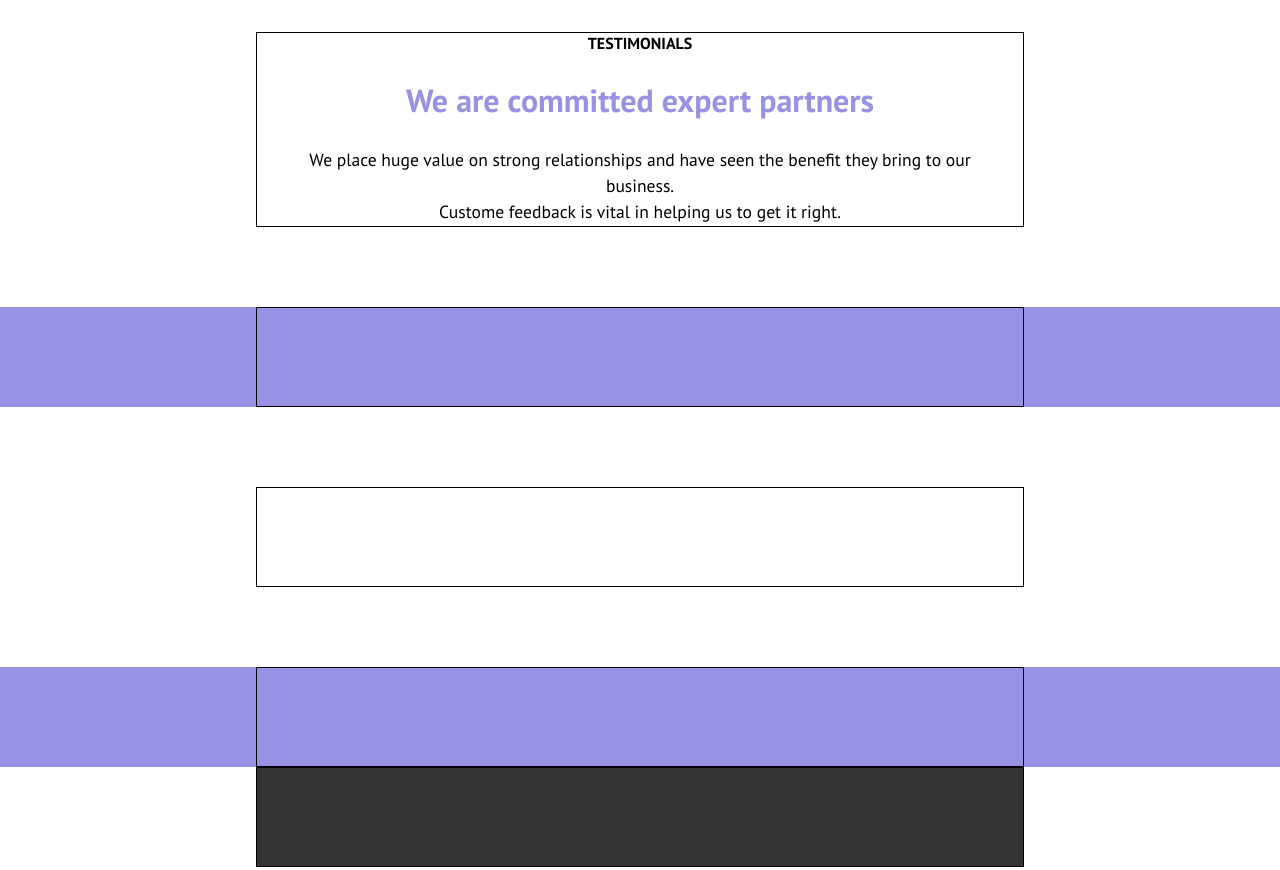
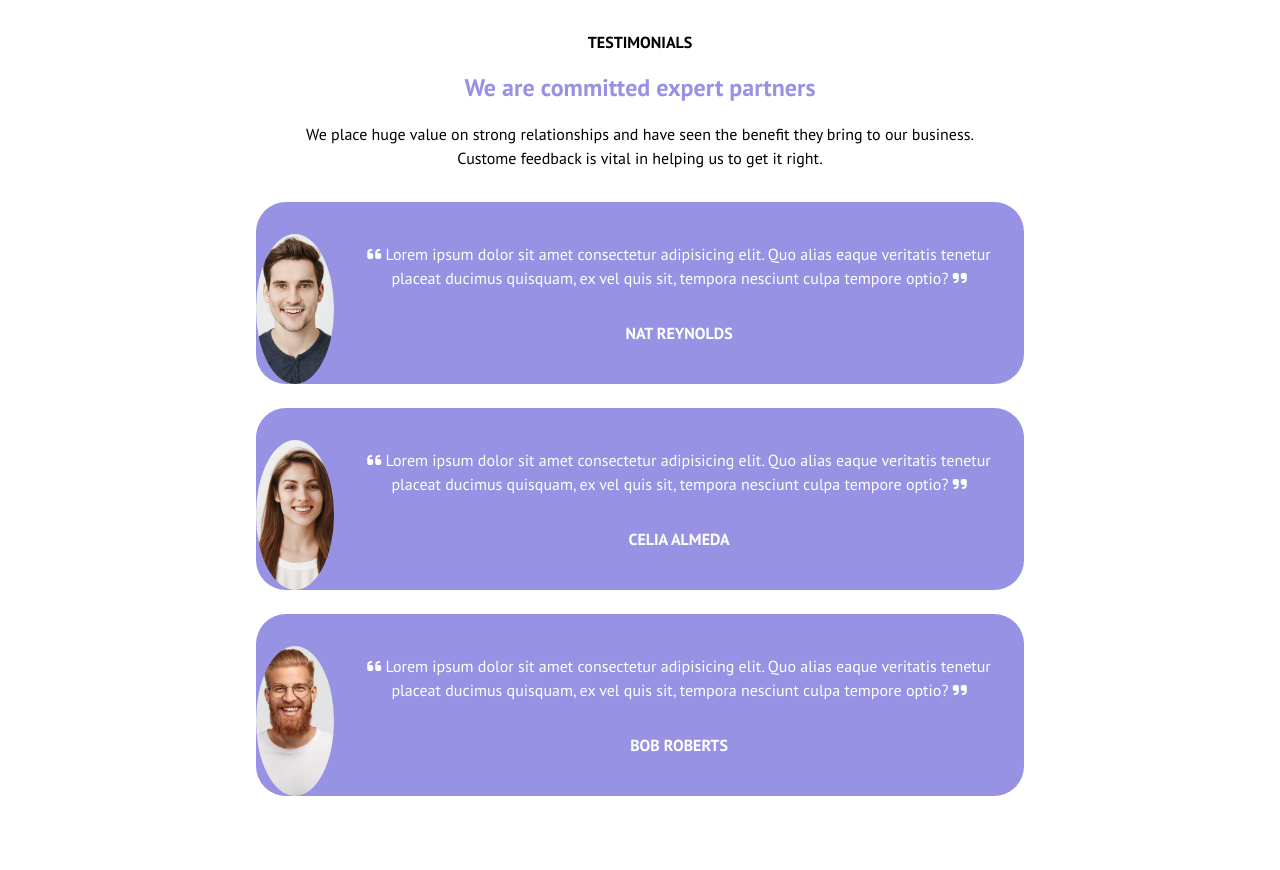
Before and after one commit to colopisalvatore/htmlcss-responsive-layout, a plain HTML site: page index.html in a window 1280 px wide. Shown: the part 3380-4250 px from the top of the page. Drawn offline with Linux system fonts and the light colour scheme.

Commit message:
add testimonials

```diff
--- a/css/style.css
+++ b/css/style.css
@@ -158,6 +158,9 @@ header{
 }
 
 /* TESTIMONIAL SECTION */
+#testimonials{
+    padding: 0 2rem;
+}
 .t-text{
     flex-direction: column;
     justify-content: space-evenly;
@@ -167,12 +170,37 @@ header{
 .t-text h2{
     color: var(--purple);
     margin: 0.80em 0;
-    font-size: 2em;
 }
 .t-text p{
-    font-size: 1.1em;
+    padding-bottom: 2rem;
+
+}
+.testimonials .card{
+    background-color: var(--purple);
+    color: var(--white);
+    border-radius: 30px;
+}
+.testimonials .card h4{
+    text-transform: uppercase;
+}
+.avatar {
+    /* Rounded border */
+    position: relative;
+    border-radius: 50%;
+    height: 150px;
+    width: 150px;
+    margin-top: 2em;
 }
 
+.avatar .avatar-image {
+    height: 100%;
+    width: 100%;
+    object-fit: cover;
+    border-radius: 50%;
+}
+.card h4{
+    margin-top: 1.5rem;
+}
 
 
 /* FOOTER */
--- a/index.html
+++ b/index.html
@@ -101,12 +101,39 @@
             </div>
         </section>
         <section id="testimonials" class="sec-spacing" >
-            <div class="container debug">
+            <div class="container">
                 <div class="testimonials flex align-center">
                     <div class="c-text t-text d-flex">
-                    <h4>TESTIMONIALS</h4>
-                    <h2>We are committed expert partners</h2>
-                    <p class="line-h">We place huge value on strong relationships and have seen the benefit they bring to our business. <br> Custome feedback is vital in helping us to get it right.</p>
+                        <h4>TESTIMONIALS</h4>
+                        <h2>We are committed expert partners</h2>
+                        <p class="line-h">We place huge value on strong relationships and have seen the benefit they bring to our business. <br> Custome feedback is vital in helping us to get it right.</p>
+                        </div>
+                    <div class="card d-flex ">
+                        <div class="avatar">
+                            <img class="avatar-image" src="./img/testimonial1.jpg" alt="">
+                        </div>
+                        <div class="c-text d-flex">
+                            <p class="line-h"><i class="fa-solid fa-quote-left"></i> Lorem ipsum dolor sit amet consectetur adipisicing elit. Quo alias eaque veritatis tenetur placeat ducimus quisquam, ex vel quis sit, tempora nesciunt culpa tempore optio? <i class="fa-solid fa-quote-right"></i></p>
+                            <h4>Nat Reynolds</h4>
+                        </div>
+                    </div>
+                    <div class="card d-flex ">
+                        <div class="avatar">
+                            <img class="avatar-image" src="./img/testimonial2.jpg" alt="">
+                        </div>
+                        <div class="c-text d-flex">
+                            <p class="line-h"><i class="fa-solid fa-quote-left"></i> Lorem ipsum dolor sit amet consectetur adipisicing elit. Quo alias eaque veritatis tenetur placeat ducimus quisquam, ex vel quis sit, tempora nesciunt culpa tempore optio? <i class="fa-solid fa-quote-right"></i></p>
+                            <h4>celia almeda</h4>
+                        </div>
+                    </div>
+                    <div class="card d-flex ">
+                        <div class="avatar">
+                            <img class="avatar-image" src="./img/testimonial3.jpg" alt="">
+                        </div>
+                        <div class="c-text d-flex">
+                            <p class="line-h"><i class="fa-solid fa-quote-left"></i> Lorem ipsum dolor sit amet consectetur adipisicing elit. Quo alias eaque veritatis tenetur placeat ducimus quisquam, ex vel quis sit, tempora nesciunt culpa tempore optio? <i class="fa-solid fa-quote-right"></i></p>
+                            <h4>bob roberts</h4>
+                        </div>
                     </div>
                 </div>
             </div>
```
